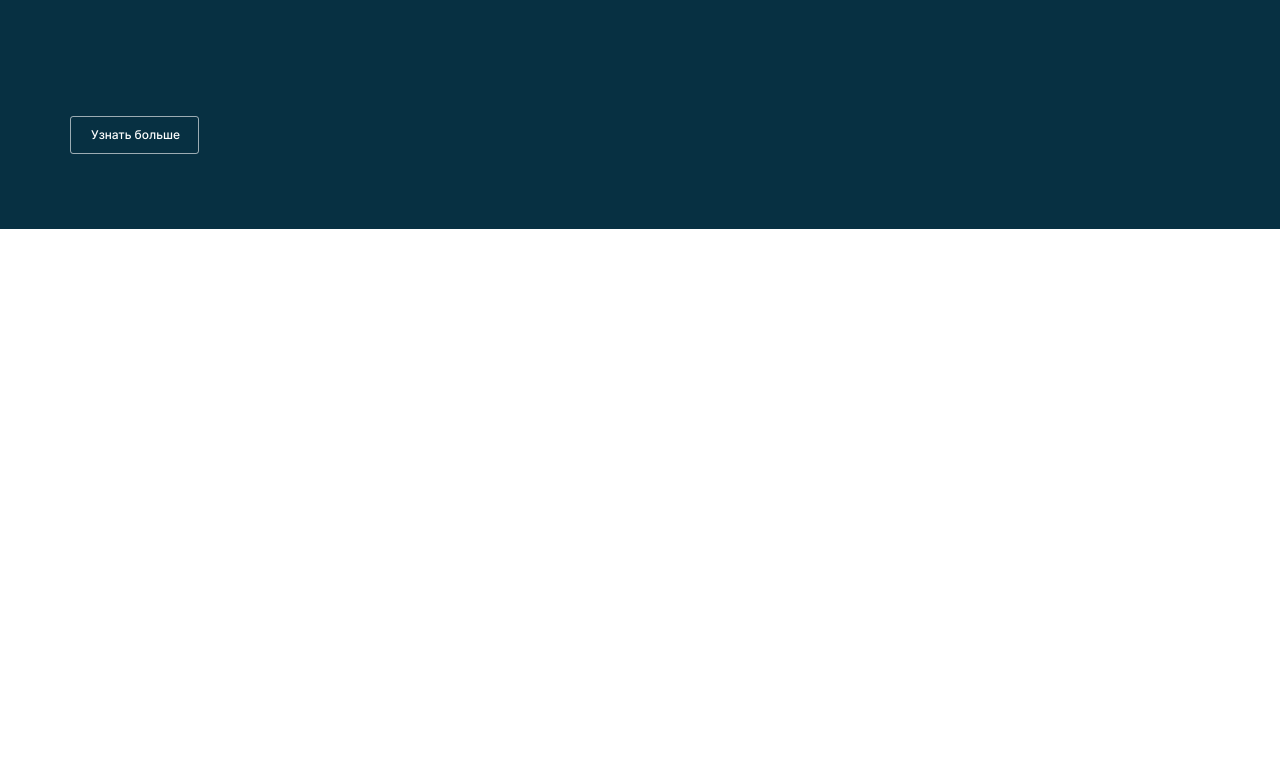
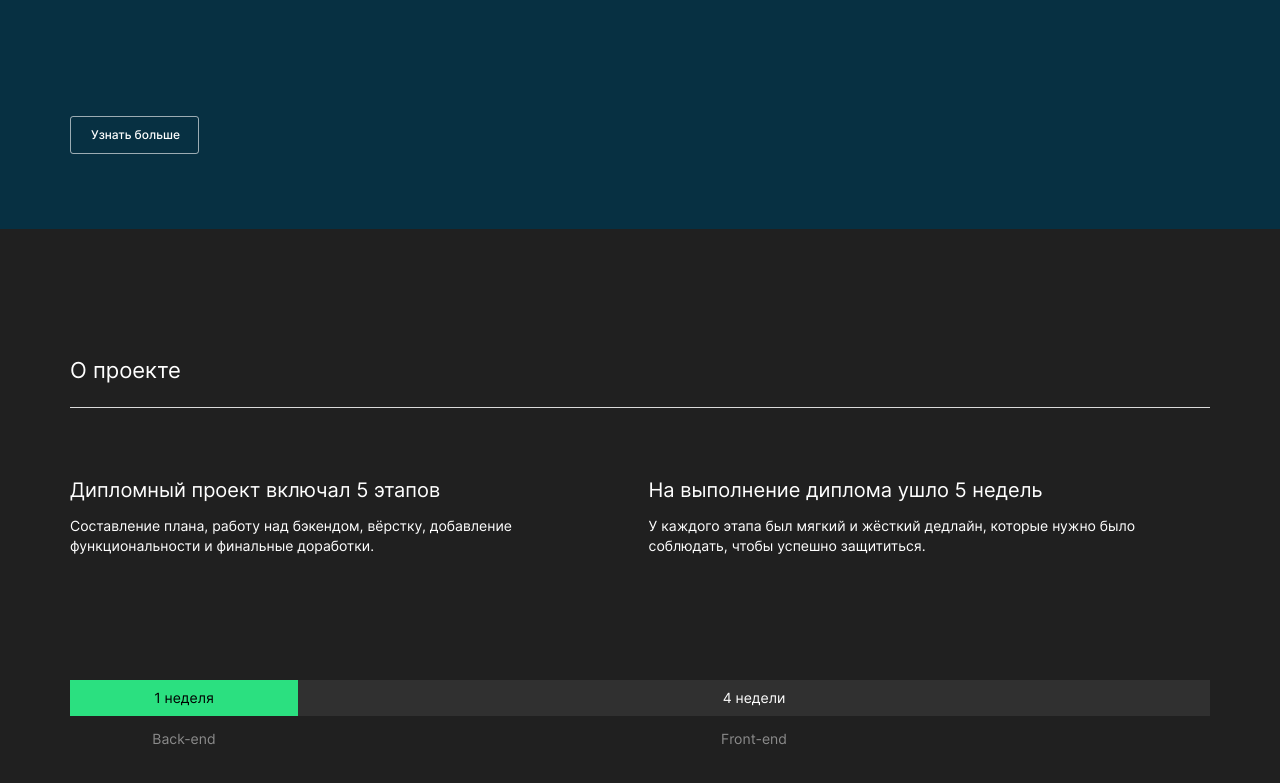
Before and after one commit to NLinkova/movies-explorer-frontend, a React (Create React App) app: page / in a window 1280 px wide. Shown: the part 455-1238 px from the top of the page. Before the commit the page ends 800 px from the top, so only its background shows below. Built offline with nearby package versions, Linux system fonts and the light colour scheme.

Commit message:
aboutproject

```diff
--- a/src/components/AboutProject/AboutProject.css
+++ b/src/components/AboutProject/AboutProject.css
@@ -0,0 +1,80 @@
+.about {
+  margin: 0 auto;
+  padding: 110px 70px;
+}
+
+.about__title {
+  font-weight: 400;
+  font-size: 22px;
+  line-height: 27px;
+  white-space: nowrap;
+}
+
+.about__title::after {
+  content: '';
+  display: block;
+  box-sizing: border-box;
+  border-bottom: 1px solid #DADADA;
+  padding-top: 23px;
+  margin-bottom: 70px;
+}
+
+.about__description {
+  padding: 0;
+  margin: 0;
+  list-style-type: none;
+  display: flex;
+  margin: 0 auto 110px;
+  column-gap: 30px;
+}
+
+.about__description_title {
+  font-weight: 400;
+  font-size: 20px;
+  line-height: 24px;
+  margin-bottom: 26px;
+  margin: 0;
+}
+
+.about__description_content {
+  font-weight: 400;
+  font-size: 14px;
+  line-height: 20px;
+  padding: 0;
+}
+
+.about__duration {
+  width: 100%;
+  display: grid;
+  grid-template-columns: 20% 80%;
+  list-style-type: none;
+  align-items: baseline;
+  padding: 0;
+  margin: 0;
+}
+
+.about__duration-title {
+  font-weight: 400;
+  display: flex;
+  justify-content: center;
+  align-items: center;
+  background: #303030;
+  font-size: 14px;
+  line-height: 16px;
+  min-height: 36px;
+  margin: 0;
+}
+
+.about__duration-title_backend {
+  background: #2BE080;
+  color: #000000;
+}
+
+.about__duration-subtitle {
+  font-weight: 400;
+  text-align: center;
+  font-size: 14px;
+  line-height: 17px;
+  margin: 14px 0 0 0;
+  color: #8B8B8B;
+}
--- a/src/components/AboutProject/AboutProject.jsx
+++ b/src/components/AboutProject/AboutProject.jsx
@@ -0,0 +1,46 @@
+import React from "react";
+import "./AboutProject.css";
+
+function AboutProject() {
+  return (
+    <div className="about">
+      <h2 className="about__title" id="about">
+        О проекте
+      </h2>
+      <ul className="about__description">
+        <li className="about__description_item">
+          <h3 className="about__description_title">
+            Дипломный проект включал 5 этапов
+          </h3>
+          <p className="about__description_content">
+            Составление плана, работу над бэкендом, вёрстку, добавление
+            функциональности и финальные доработки.
+          </p>
+        </li>
+        <li className="about__description_item">
+          <h3 className="about__description_title">
+            На выполнение диплома ушло 5 недель
+          </h3>
+          <p className="about__description_content">
+            У каждого этапа был мягкий и жёсткий дедлайн, которые нужно было
+            соблюдать, чтобы успешно защититься.
+          </p>
+        </li>
+      </ul>
+      <ul className="about__duration">
+        <li className="about__duration_item">
+          <p className="about__duration-title about__duration-title_backend">
+            1 неделя
+          </p>
+          <p className="about__duration-subtitle">Back-end</p>
+        </li>
+        <li className="about__duration_item">
+          <p className="about__duration-title">4 недели</p>
+          <p className="about__duration-subtitle">Front-end</p>
+        </li>
+      </ul>
+    </div>
+  );
+}
+
+export default AboutProject;
--- a/src/components/Main/Main.jsx
+++ b/src/components/Main/Main.jsx
@@ -1,6 +1,6 @@
 // import React from 'react';
 // import AboutMe from "./AboutMe/AboutMe";
-// import AboutProject from "./AboutProject/AboutProject";
+import AboutProject from "../AboutProject/AboutProject";
 // import Portfolio from "./Portfolio/Portfolio";
 import Promo from "../Promo/Promo";
 // import Techs from "./Techs/Techs";
@@ -9,8 +9,8 @@ function Main() {
   return (
     <div className="Main">
       <Promo />
-      {/* <AboutProject />
-      <Techs />
+      <AboutProject />
+      {/* <Techs />
       <AboutMe/>
       <Portfolio /> */}
     </div>
```
